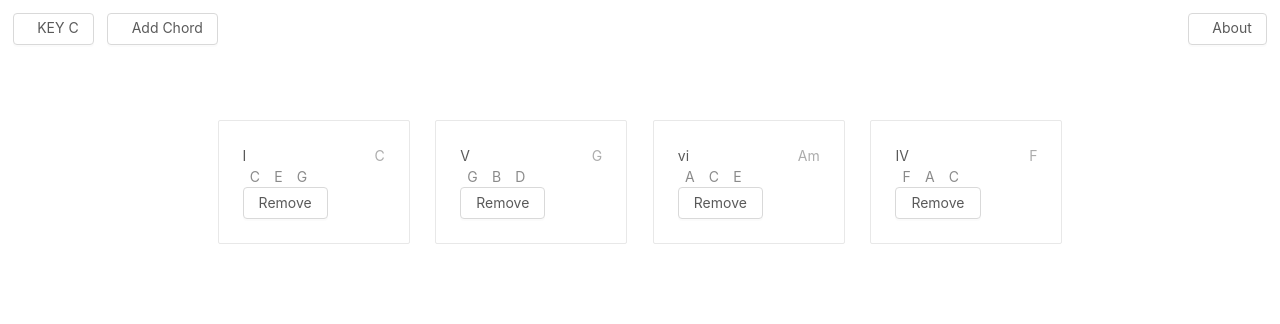
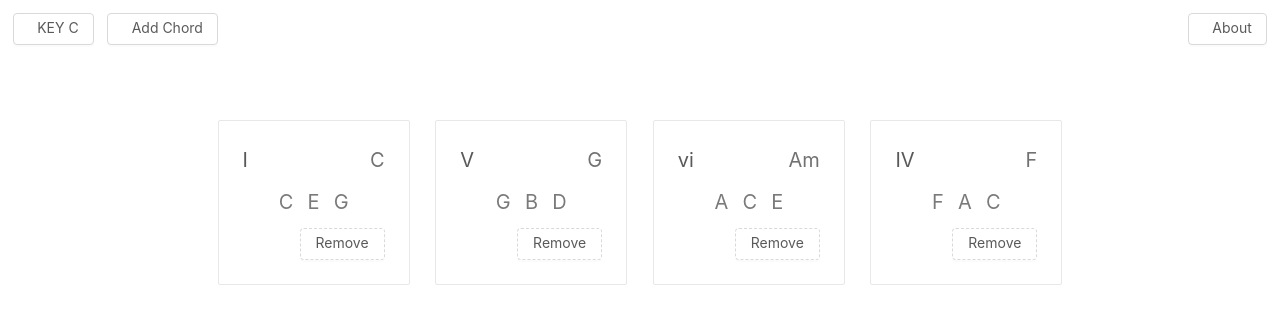
Before and after one commit to FINCTIVE/chord-map, a Vue app: page / in a window 1280 px wide. Shown: the top 324 px of the page. Built offline with nearby package versions, Linux system fonts and the light colour scheme.

Commit message:
css hahah

```diff
--- a/src/components/ChordCard.vue
+++ b/src/components/ChordCard.vue
@@ -1,14 +1,14 @@
 <template>
-  <div class="chord-card">
+  <div id="chord-card">
     <a-card>
       <div>
-          <span class="chord-number">{{ chordRomanNumeral }}</span>
-          <span class="chord-name">{{ chordName }}</span>
+          <span id="chord-number" class="music-info">{{ chordRomanNumeral }}</span>
+          <span id="chord-name" class="music-info">{{ chordName }}</span>
       </div>
-      <div>
-        <span class="chord-note" v-for="note in chordStructure" :key="note">{{ note }}</span>
+      <div id="chord-structure" class="music-info">
+        <span id="chord-note" v-for="note in chordStructure" :key="note">{{ note }}</span>
       </div>
-      <a-button @click="$emit('remove-chord-card', chordCardId);">Remove</a-button>
+      <a-button id="remove-btn" type="dashed" @click="$emit('remove-chord-card', chordCardId);">Remove</a-button>
     </a-card>
   </div>
 </template>
@@ -19,27 +19,28 @@ export default {
 }
 </script>
 <style scoped>
-.chord-card {
+.music-info {
+  font-size: 20px;
+}
+#chord-card {
   width: 15%;
   margin: 1%;
   display: inline-block;
 }
-.chord-name {
-  float:right;
-  opacity: 50%;
+#chord-name {
+  float: right;
+  opacity: 85%;
 }
-.chord-notes {
+#chord-structure {
   display: flex;
   justify-content: center;
   align-items: center;
 }
-.chord-note {
-  margin: 0px 5%;
-  opacity: 70%;
+#chord-note {
+  margin: 8% 5%;
+  opacity: 80%;
 }
-.content * {
-  margin: 5% auto;
-  display: inline-block;
-  text-align: center;
+#remove-btn {
+  float: right;
 }
 </style>
```
